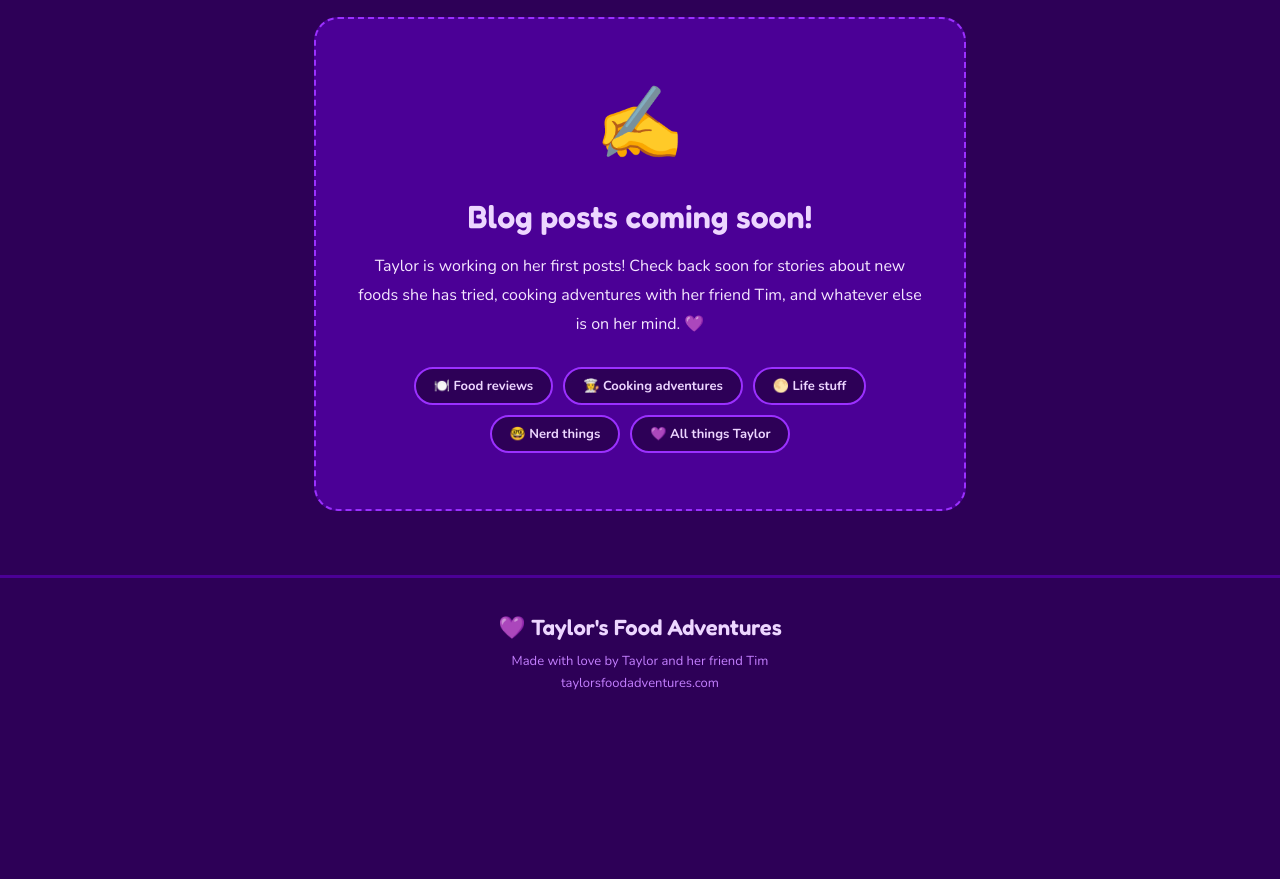
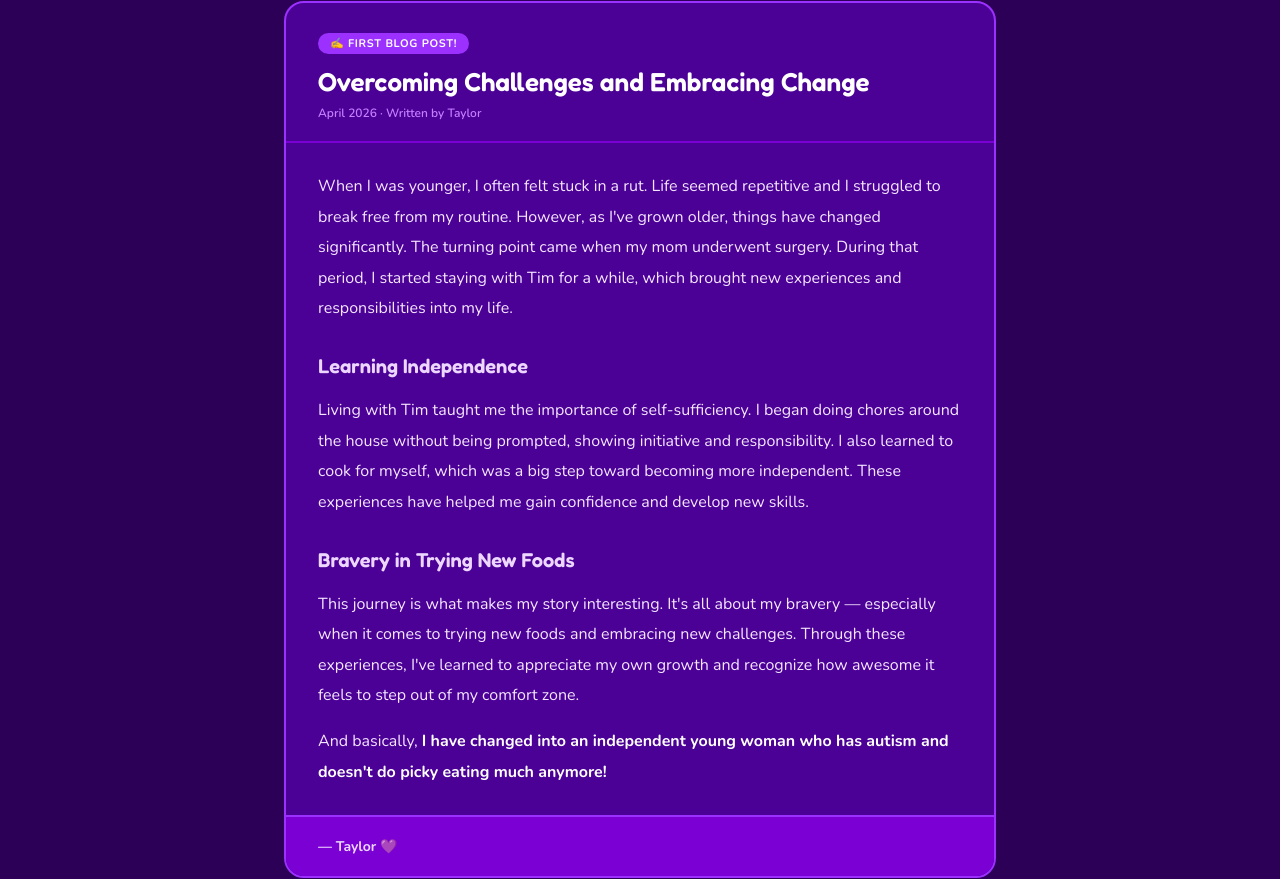
Before and after one commit to taylorsfoodadventure-dev/taylorsfoodadventures, a plain HTML site: page blog.html in a window 1280 px wide. Shown: the part 322-1201 px from the top of the page. Before the commit the page ends 1052 px from the top, so only its background shows below. Drawn offline with nearby package versions, Linux system fonts and the light colour scheme.

Commit message:
Add Taylor's first blog post! 💜

```diff
--- a/blog.html
+++ b/blog.html
@@ -22,17 +22,24 @@
   .page-hero-inner{position:relative;z-index:1;max-width:640px;margin:0 auto}
   .page-hero h1{font-family:'Fredoka',sans-serif;font-size:clamp(34px,6vw,52px);font-weight:600;color:var(--white);margin-bottom:12px}
   .page-hero p{font-size:16px;color:var(--text-light);line-height:1.7}
-  .coming-wrap{max-width:700px;margin:64px auto;padding:0 24px;text-align:center}
-  .coming-card{background:var(--purple-dark);border:2px dashed var(--purple-bright);border-radius:24px;padding:56px 40px}
-  .coming-emoji{font-size:72px;display:block;margin-bottom:24px}
-  .coming-title{font-family:'Fredoka',sans-serif;font-size:32px;font-weight:600;color:var(--purple-pale);margin-bottom:16px}
-  .coming-text{font-size:16px;color:var(--text-light);line-height:1.8;margin-bottom:28px}
-  .coming-tags{display:flex;flex-wrap:wrap;gap:10px;justify-content:center}
-  .coming-tag{background:var(--purple-darkest);border:2px solid var(--purple-bright);border-radius:99px;padding:8px 18px;font-size:13px;font-weight:700;color:var(--purple-pale)}
-  footer{background:var(--purple-darkest);border-top:3px solid var(--purple-dark);text-align:center;padding:36px 24px;margin-top:64px}
+  .blog-wrap{max-width:760px;margin:48px auto 64px;padding:0 24px;display:flex;flex-direction:column;gap:32px}
+  .post-card{background:var(--purple-dark);border:2px solid var(--purple-bright);border-radius:20px;overflow:hidden}
+  .post-header{padding:28px 32px 20px}
+  .post-badge{display:inline-block;background:var(--purple-bright);color:var(--white);font-size:11px;font-weight:700;letter-spacing:0.06em;text-transform:uppercase;padding:3px 12px;border-radius:99px;margin-bottom:12px}
+  .post-title{font-family:'Fredoka',sans-serif;font-size:26px;font-weight:600;color:var(--white);margin-bottom:8px;line-height:1.2}
+  .post-date{font-size:12px;color:var(--purple-light);font-weight:600}
+  .post-divider{height:2px;background:var(--purple-main);margin:0}
+  .post-body{padding:28px 32px;font-size:16px;color:var(--text-light);line-height:1.9}
+  .post-body h2{font-family:'Fredoka',sans-serif;font-size:20px;font-weight:600;color:var(--purple-pale);margin:24px 0 10px}
+  .post-body h2:first-child{margin-top:0}
+  .post-body p{margin-bottom:16px}
+  .post-body p:last-child{margin-bottom:0}
+  .post-body strong{color:var(--white)}
+  .post-sig{padding:20px 32px;background:var(--purple-main);font-size:14px;font-weight:700;color:var(--purple-pale);border-top:2px solid var(--purple-bright)}
+  footer{background:var(--purple-darkest);border-top:3px solid var(--purple-dark);text-align:center;padding:36px 24px}
   .footer-logo{font-family:'Fredoka',sans-serif;font-size:22px;font-weight:600;color:var(--purple-pale);margin-bottom:10px}
   .footer-text{font-size:13px;color:var(--purple-light);line-height:1.7}
-  @media(max-width:640px){nav{height:auto;flex-direction:column;padding:14px 16px}.nav-links{justify-content:center}.coming-card{padding:36px 24px}}
+  @media(max-width:640px){nav{height:auto;flex-direction:column;padding:14px 16px}.nav-links{justify-content:center}.post-header,.post-body,.post-sig{padding:20px}}
 </style>
 </head>
 <body>
@@ -48,26 +55,39 @@
     <li><a href="vlogs.html">Taylor's Vlogs</a></li>
   </ul>
 </nav>
+
 <div class="page-hero">
   <div class="page-hero-inner">
     <h1>✍️ Taylor's Blog</h1>
     <p>Stories, thoughts, and food adventures — written by Taylor herself. 💜</p>
   </div>
 </div>
-<div class="coming-wrap">
-  <div class="coming-card">
-    <span class="coming-emoji">✍️</span>
-    <div class="coming-title">Blog posts coming soon!</div>
-    <div class="coming-text">Taylor is working on her first posts! Check back soon for stories about new foods she has tried, cooking adventures with her friend Tim, and whatever else is on her mind. 💜</div>
-    <div class="coming-tags">
-      <div class="coming-tag">🍽️ Food reviews</div>
-      <div class="coming-tag">👩‍🍳 Cooking adventures</div>
-      <div class="coming-tag">🌕 Life stuff</div>
-      <div class="coming-tag">🤓 Nerd things</div>
-      <div class="coming-tag">💜 All things Taylor</div>
+
+<div class="blog-wrap">
+
+  <div class="post-card">
+    <div class="post-header">
+      <div class="post-badge">✍️ First Blog Post!</div>
+      <div class="post-title">Overcoming Challenges and Embracing Change</div>
+      <div class="post-date">April 2026 · Written by Taylor</div>
     </div>
+    <div class="post-divider"></div>
+    <div class="post-body">
+      <p>When I was younger, I often felt stuck in a rut. Life seemed repetitive and I struggled to break free from my routine. However, as I've grown older, things have changed significantly. The turning point came when my mom underwent surgery. During that period, I started staying with Tim for a while, which brought new experiences and responsibilities into my life.</p>
+
+      <h2>Learning Independence</h2>
+      <p>Living with Tim taught me the importance of self-sufficiency. I began doing chores around the house without being prompted, showing initiative and responsibility. I also learned to cook for myself, which was a big step toward becoming more independent. These experiences have helped me gain confidence and develop new skills.</p>
+
+      <h2>Bravery in Trying New Foods</h2>
+      <p>This journey is what makes my story interesting. It's all about my bravery — especially when it comes to trying new foods and embracing new challenges. Through these experiences, I've learned to appreciate my own growth and recognize how awesome it feels to step out of my comfort zone.</p>
+
+      <p>And basically, <strong>I have changed into an independent young woman who has autism and doesn't do picky eating much anymore!</strong></p>
+    </div>
+    <div class="post-sig">— Taylor 💜</div>
   </div>
+
 </div>
+
 <footer>
   <div class="footer-logo">💜 Taylor's Food Adventures</div>
   <div class="footer-text">Made with love by Taylor and her friend Tim<br>taylorsfoodadventures.com</div>
```
